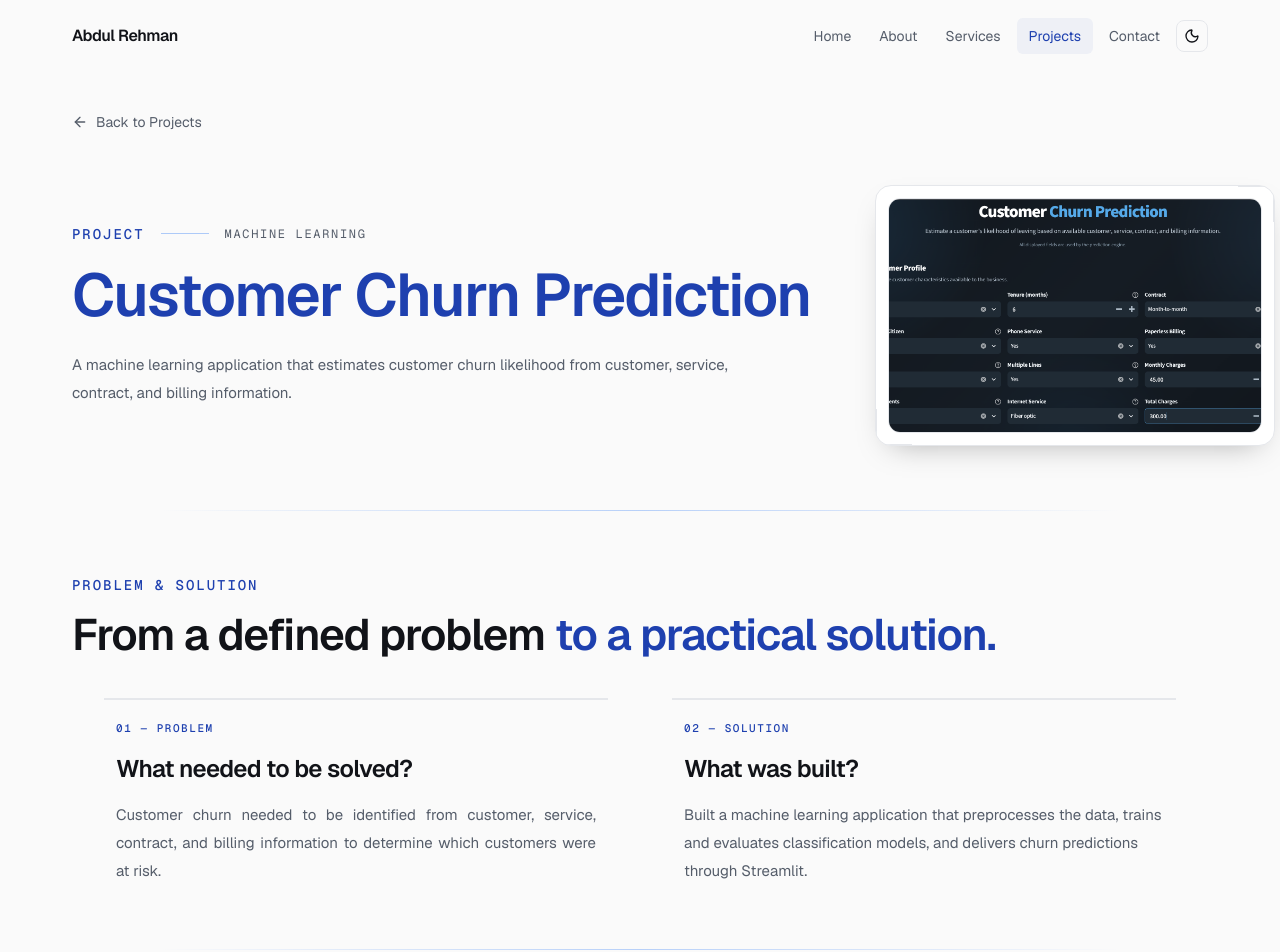
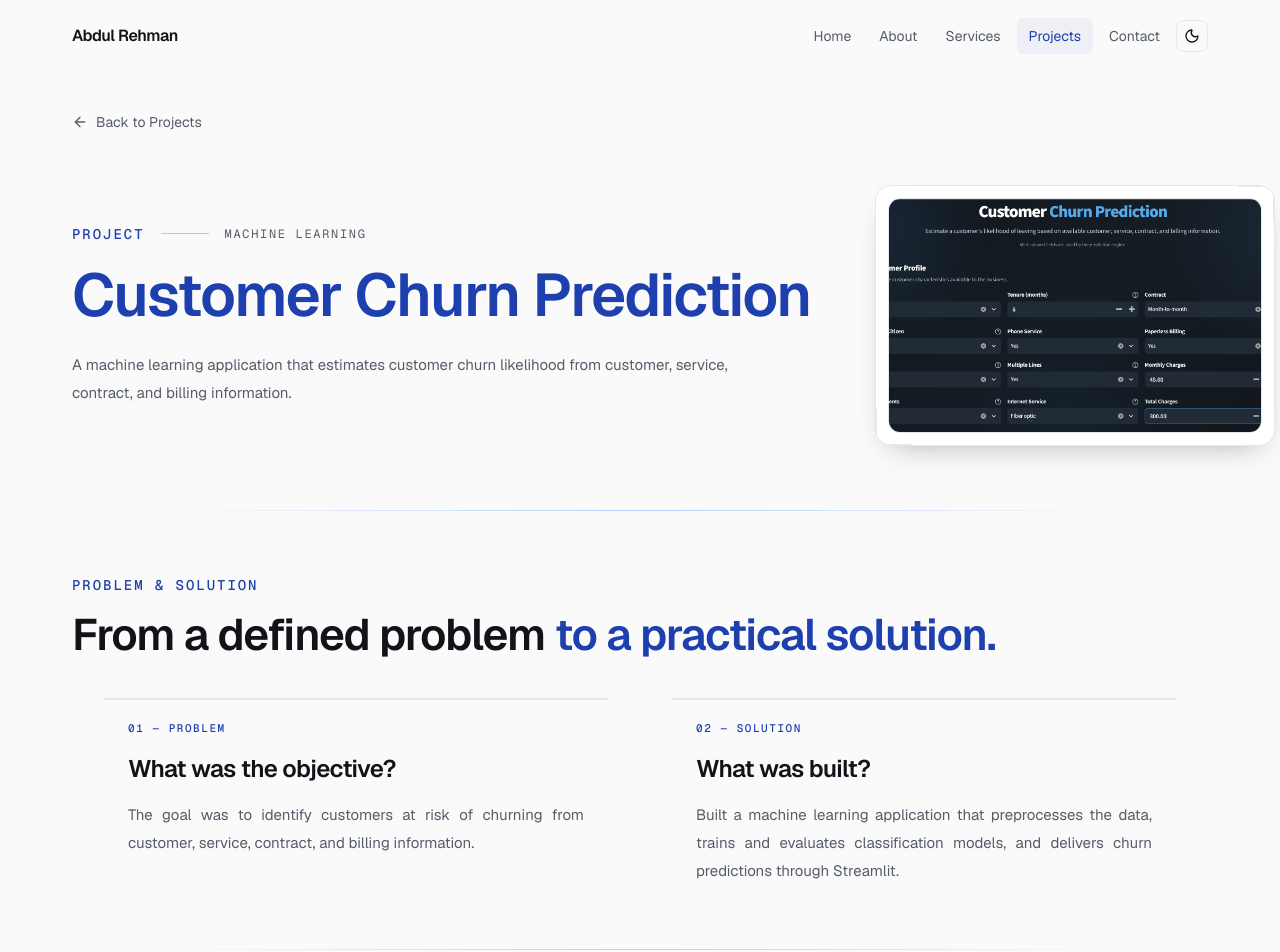
Before and after one commit to abdulrehmanml/ai-ml-portfolio, a Next.js app: page /projects/customer-churn-prediction in a window 1280 px wide. Shown: the top 952 px of the page. Built offline with nearby package versions, Linux system fonts and the light colour scheme.

Commit message:
Refine problem solution layout

```diff
--- a/src/components/projects/project-page.tsx
+++ b/src/components/projects/project-page.tsx
@@ -92,25 +92,28 @@ export function ProjectPage({ project }: ProjectPageProps) {
               </div>
             </FadeIn>
 
-            <div className="mx-auto mt-10 grid w-full max-w-2xl gap-10 px-4 min-[560px]:px-6 lg:max-w-none lg:px-8 lg:grid-cols-2 lg:gap-16">
+            <div className="mx-auto mt-10 grid w-full max-w-2xl grid-cols-1 gap-10 min-[560px]:px-6 lg:max-w-none lg:grid-cols-2 lg:gap-16 lg:px-8">
               <SlideUp>
-                <article className="group h-full border-t-2 border-border/80 px-3 pt-5 transition-colors duration-200 hover:border-primary">
+                <article className="group h-full w-full border-t-2 border-border/80 pt-5 transition-colors duration-200 hover:border-primary">
+                  <div className="px-4 min-[560px]:px-5 lg:px-6">
                     <p className="font-mono text-[11px] font-medium uppercase tracking-[0.14em] text-primary">
                       01 — Problem
                     </p>
 
                     <h3 className="mt-4 text-2xl font-semibold tracking-tight">
-                    What needed to be solved?
+                      What was the objective?
                     </h3>
 
-                  <p className="mt-4 max-w-xl text-justify text-sm leading-7 text-muted-foreground min-[560px]:text-base lg:text-[15px]">
+                    <p className="mt-4 text-justify text-sm leading-7 text-muted-foreground min-[560px]:text-base lg:text-[15px]">
                       {project.problem}
                     </p>
+                  </div>
                 </article>
               </SlideUp>
 
               <SlideUp>
-                <article className="group h-full border-t-2 border-border/80 px-3 pt-5 transition-colors duration-200 hover:border-primary">
+                <article className="group h-full w-full border-t-2 border-border/80 pt-5 transition-colors duration-200 hover:border-primary">
+                  <div className="px-4 min-[560px]:px-5 lg:px-6">
                     <p className="font-mono text-[11px] font-medium uppercase tracking-[0.14em] text-primary">
                       02 — Solution
                     </p>
@@ -119,9 +122,10 @@ export function ProjectPage({ project }: ProjectPageProps) {
                       What was built?
                     </h3>
 
-                  <p className="mt-4 max-w-xl text-sm leading-7 text-muted-foreground min-[560px]:text-base lg:text-[15px]">
+                    <p className="mt-4 text-justify text-sm leading-7 text-muted-foreground min-[560px]:text-base lg:text-[15px]">
                       {project.solution}
                     </p>
+                  </div>
                 </article>
               </SlideUp>
             </div>
--- a/src/data/projects.ts
+++ b/src/data/projects.ts
@@ -8,7 +8,7 @@ export const projects: Project[] = [
     description:
       "A machine learning application that estimates customer churn likelihood from customer, service, contract, and billing information.",
     problem:
-      "Customer churn needed to be identified from customer, service, contract, and billing information to determine which customers were at risk.",
+      "The goal was to identify customers at risk of churning from customer, service, contract, and billing information.",
     solution:
       "Built a machine learning application that preprocesses the data, trains and evaluates classification models, and delivers churn predictions through Streamlit.",
     workflow: [
@@ -85,7 +85,7 @@ export const projects: Project[] = [
     problem:
       "The goal was to provide agricultural guidance using relevant domain knowledge while keeping responses specific to the user's context.",
     solution:
-      "built a RAG-based agronomy assistant that retrieves relevant knowledge and generates context-aware responses through a Streamlit application.",
+      "Built a RAG-based agronomy assistant that retrieves relevant knowledge and generates context-aware responses through a Streamlit application.",
     workflow: [
       "Knowledge Preparation",
       "Information Retrieval",
```
Lines whose indentation alone changed are shown as unchanged.
